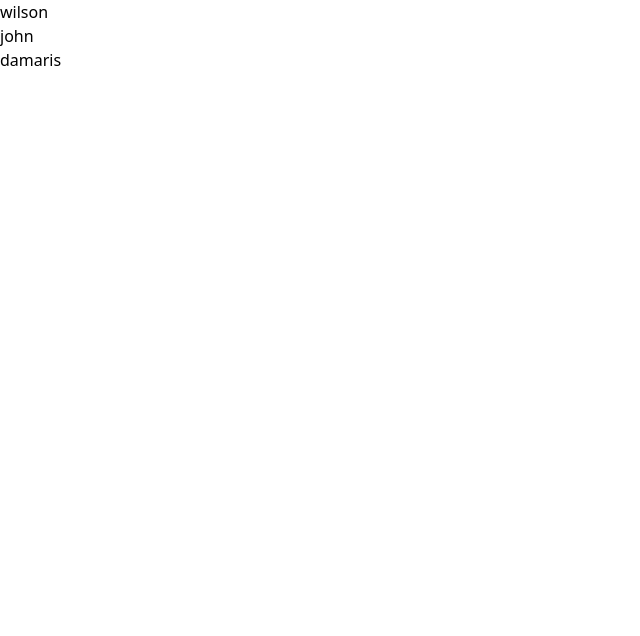
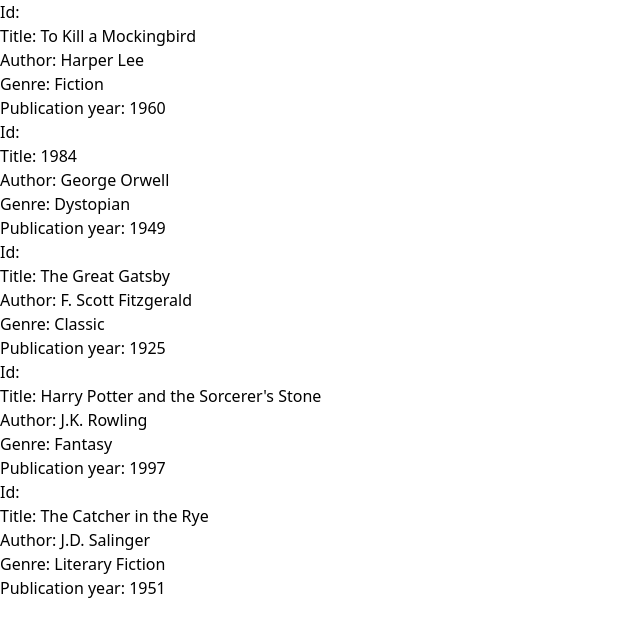
Before and after one commit to wilsongachungi/wilson-vue, a Vue app: page / in a window 1280 px wide. Shown: the top 636 px of the page, without its empty margins (0-640 px from the left). Built offline with nearby package versions, Linux system fonts and the light colour scheme.

Commit message:
DE structuring

```diff
--- a/src/components/IterationComponent.vue
+++ b/src/components/IterationComponent.vue
@@ -1,9 +1,54 @@
 <script setup>
-    import { ref } from 'vue'
-    let peoples = ref(['wilson','john','damaris'])
+import { ref } from 'vue'
+let peoples = ref(['wilson', 'john', 'damaris'])
+
+const books = ([
+    {
+        index: 1,
+        title: "To Kill a Mockingbird",
+        author: "Harper Lee",
+        genre: "Fiction",
+        publicationYear: 1960
+    },
+    {
+        index: 2,
+        title: "1984",
+        author: "George Orwell",
+        genre: "Dystopian",
+        publicationYear: 1949
+    },
+    {
+        index: 3,
+        title: "The Great Gatsby",
+        author: "F. Scott Fitzgerald",
+        genre: "Classic",
+        publicationYear: 1925
+    },
+    {
+        index: 4,
+        title: "Harry Potter and the Sorcerer's Stone",
+        author: "J.K. Rowling",
+        genre: "Fantasy",
+        publicationYear: 1997
+    },
+    {
+        index: 5,
+        title: "The Catcher in the Rye",
+        author: "J.D. Salinger",
+        genre: "Literary Fiction",
+        publicationYear: 1951
+    }
+]);
+
 
 </script>
 
 <template>
-    <p v-for="(person, index) in peoples" :key="index">{{ person }}</p>
+ <ul v-for="({id, title, author, genre, publicationYear}, i) in books" :key="i">
+    <li>Id: {{ id }}</li>
+    <li>Title: {{ title }}</li>
+    <li>Author: {{ author }}</li>
+    <li>Genre: {{ genre }}</li>
+    <li>Publication year: {{ publicationYear }}</li>
+ </ul>
 </template>
```
